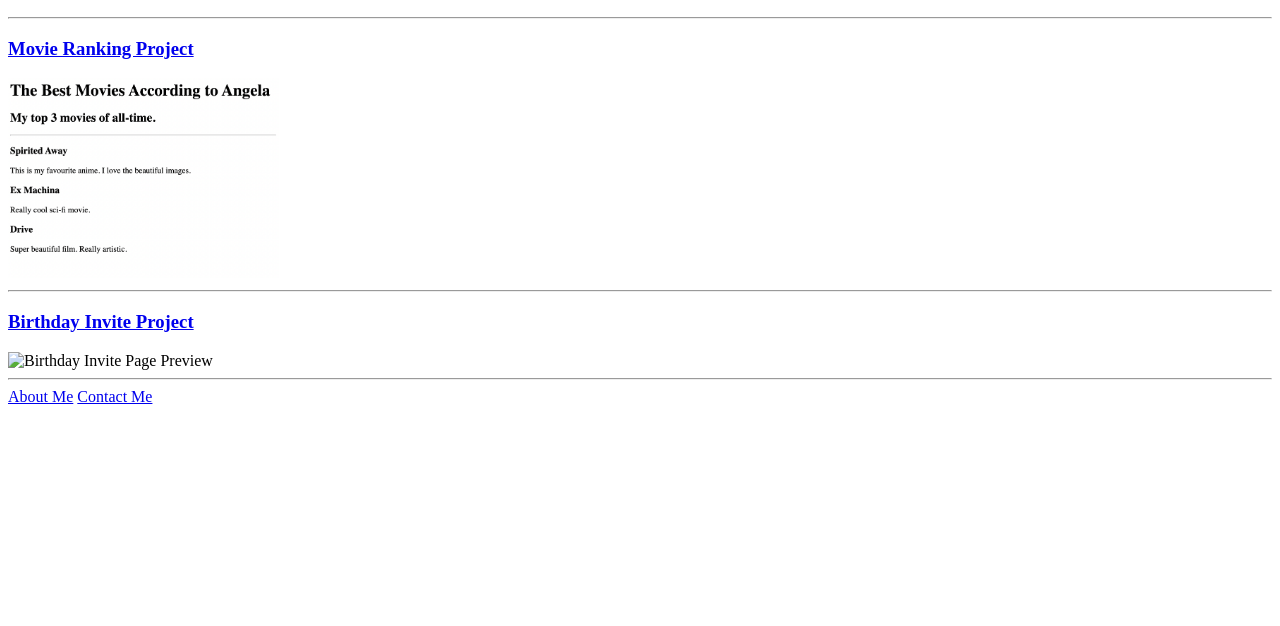
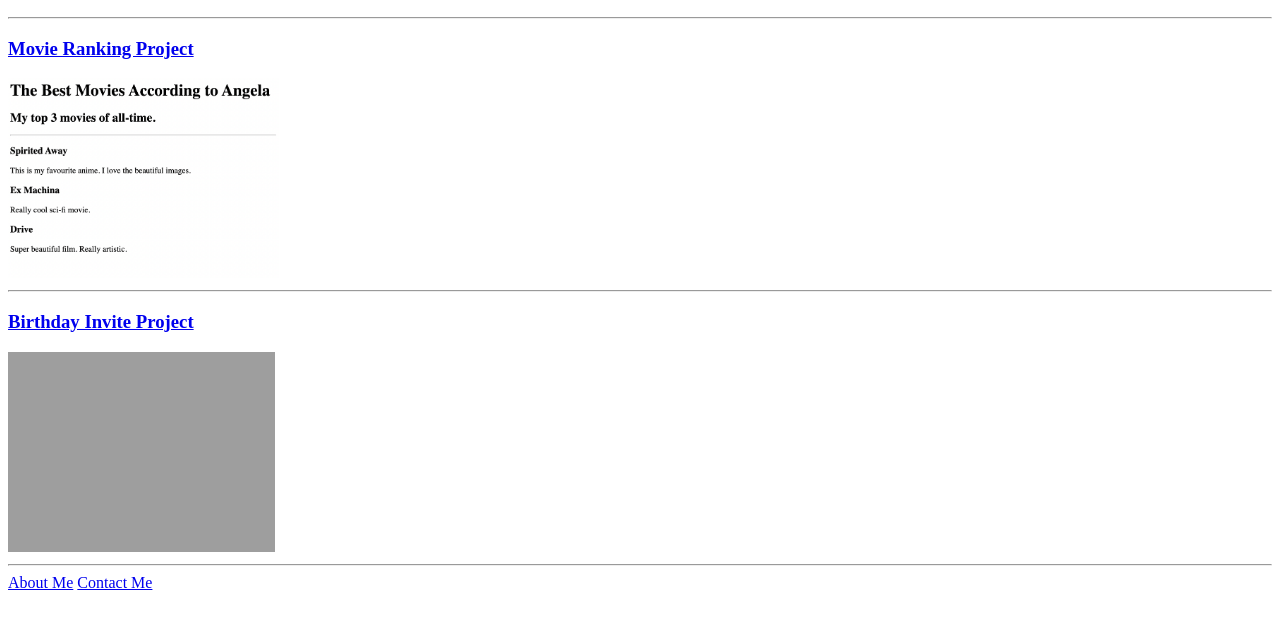
Before and after one commit to FryBytes/html-portfolio1, a plain HTML site: page index.html in a window 1280 px wide. Shown: the part 110-736 px from the top of the page. Drawn offline with Linux system fonts and the light colour scheme; the site is published under a folder, as on GitHub Pages, so addresses that start at the root find nothing.

Commit message:
Add files via upload

```diff
--- a/index.html
+++ b/index.html
@@ -35,7 +35,7 @@ https://developer.mozilla.org/en-US/docs/Web/HTML/Element/img#attr-height -->
     <hr />
     <h3><a href="./public/birthday-invite.html">Birthday Invite Project</a></h3>
     <img
-      src="/assets/images/birthday-invite.png"
+      src="./assets/images/birthday-invite.png"
       height="200"
       alt="Birthday Invite Page Preview"
     />
```
